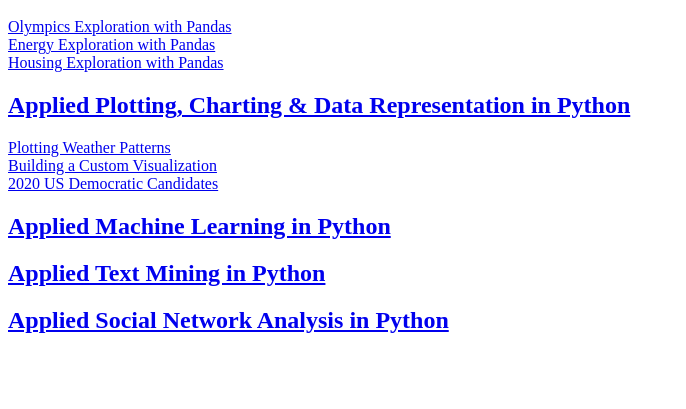
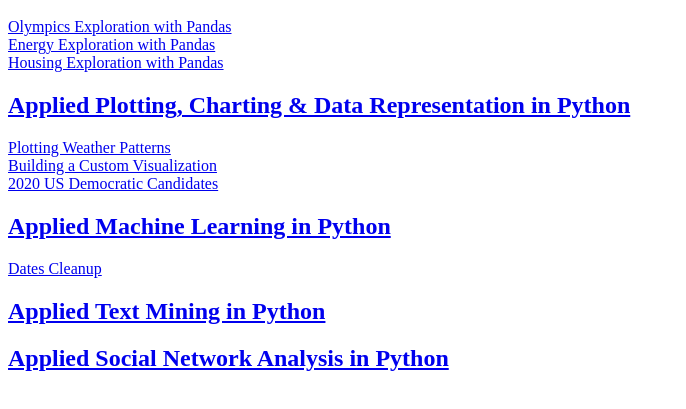
Before and after one commit to HumanRickshaw/Applied_Data_Science_with_Python, a plain HTML site: page docs/index.html in a window 1280 px wide. Shown: the part 95-504 px from the top of the page, without its empty margins (0-686 px from the left). Drawn offline with Linux system fonts and the light colour scheme.

Commit message:
Update index.html

```diff
--- a/docs/index.html
+++ b/docs/index.html
@@ -13,6 +13,7 @@
     <a href = "https://humanrickshaw.github.io/Applied_Data_Science_with_Python/2020_US_Democratic_Candidates.html">2020 US Democratic Candidates</a><br>
 
     <h2> <a href = "https://www.coursera.org/learn/python-machine-learning">Applied Machine Learning in Python</a> </h2>
+    <a href = "https://humanrickshaw.github.io/Applied_Data_Science_with_Python/Dates_Cleanup.html">Dates Cleanup</a><br>
 
     <h2> <a href = "https://www.coursera.org/learn/python-text-mining">Applied Text Mining in Python</a> </h2>
 
```
